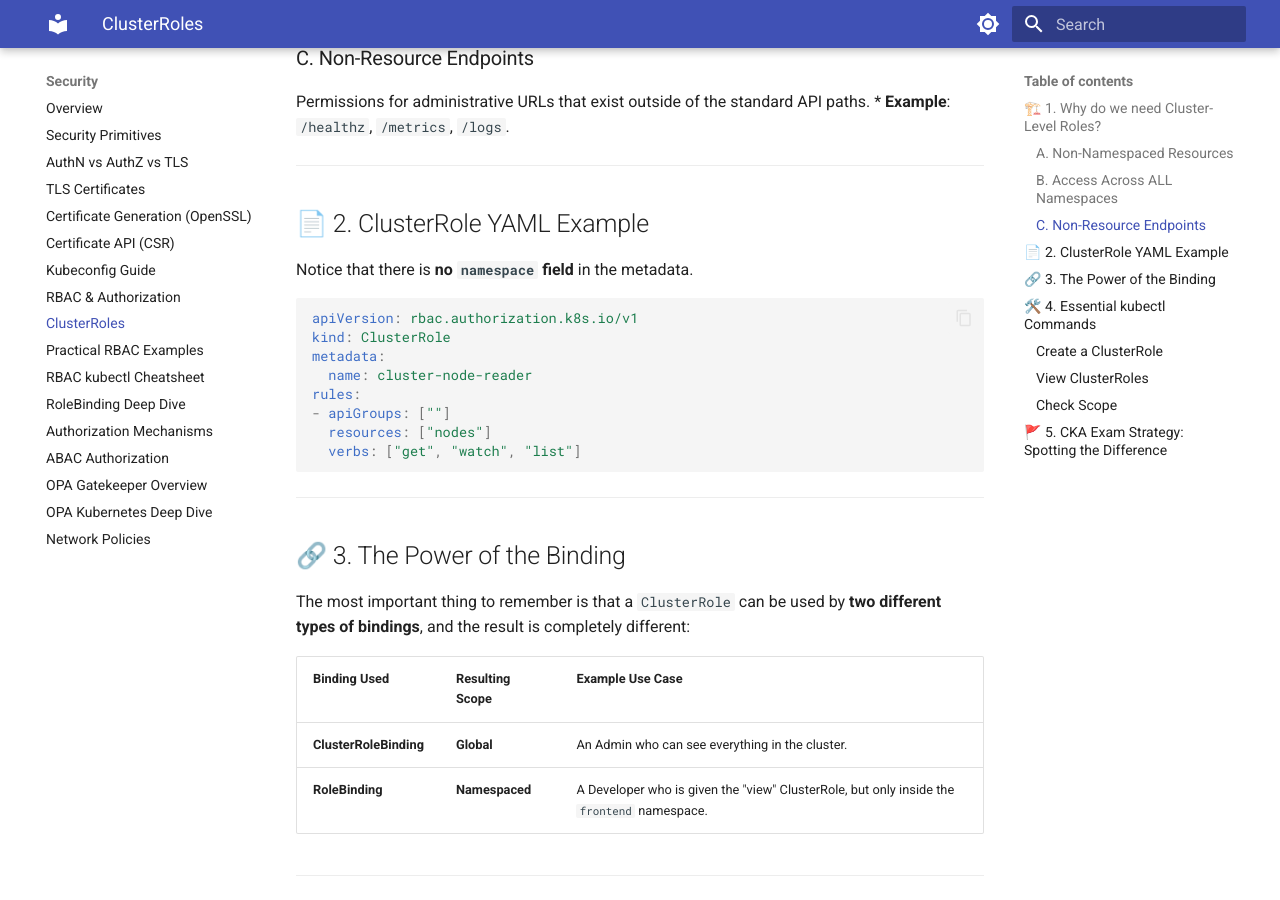
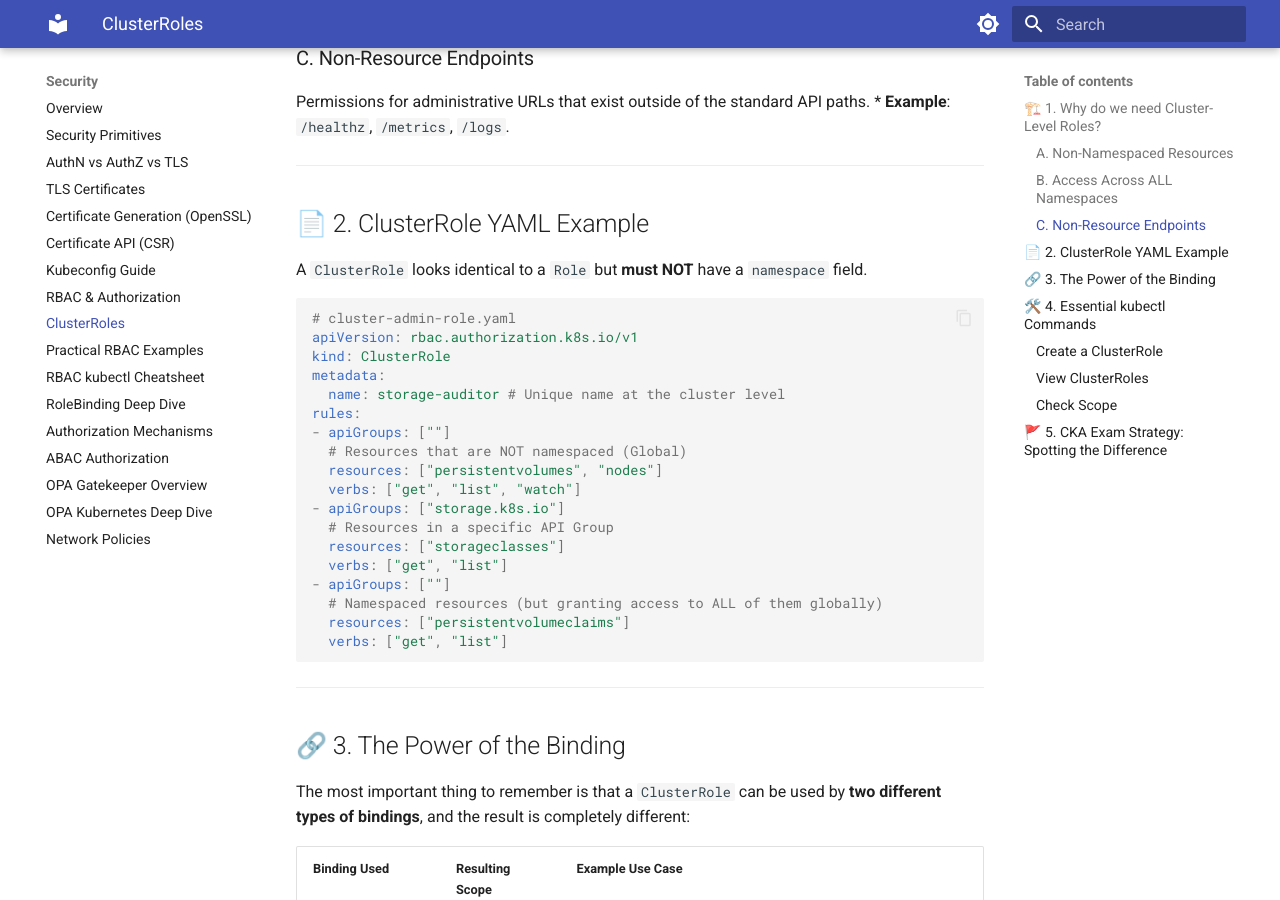
Before and after one commit to kvcenation5/cka-study-guide, an MkDocs documentation site: the page built from docs/security/cluster-roles.md, in a window 1280 px wide and 900 px high, scrolled down 746 px. Built offline with MkDocs 1.6.1 and Material for MkDocs 9.7.7, drawn with Linux system fonts in a browser that asks for light colours.

Commit message:
Update ClusterRole YAML example with multi-rule scenario

````diff
--- a/docs/security/cluster-roles.md
+++ b/docs/security/cluster-roles.md
@@ -23,17 +23,27 @@ Permissions for administrative URLs that exist outside of the standard API paths
 
 ## 📄 2. ClusterRole YAML Example
 
-Notice that there is **no `namespace` field** in the metadata.
+A `ClusterRole` looks identical to a `Role` but **must NOT** have a `namespace` field.
 
 ```yaml
+# cluster-admin-role.yaml
 apiVersion: rbac.authorization.k8s.io/v1
 kind: ClusterRole
 metadata:
-  name: cluster-node-reader
+  name: storage-auditor # Unique name at the cluster level
 rules:
 - apiGroups: [""]
-  resources: ["nodes"]
-  verbs: ["get", "watch", "list"]
+  # Resources that are NOT namespaced (Global)
+  resources: ["persistentvolumes", "nodes"]
+  verbs: ["get", "list", "watch"]
+- apiGroups: ["storage.k8s.io"]
+  # Resources in a specific API Group
+  resources: ["storageclasses"]
+  verbs: ["get", "list"]
+- apiGroups: [""]
+  # Namespaced resources (but granting access to ALL of them globally)
+  resources: ["persistentvolumeclaims"]
+  verbs: ["get", "list"]
 ```
 
 ---
````
